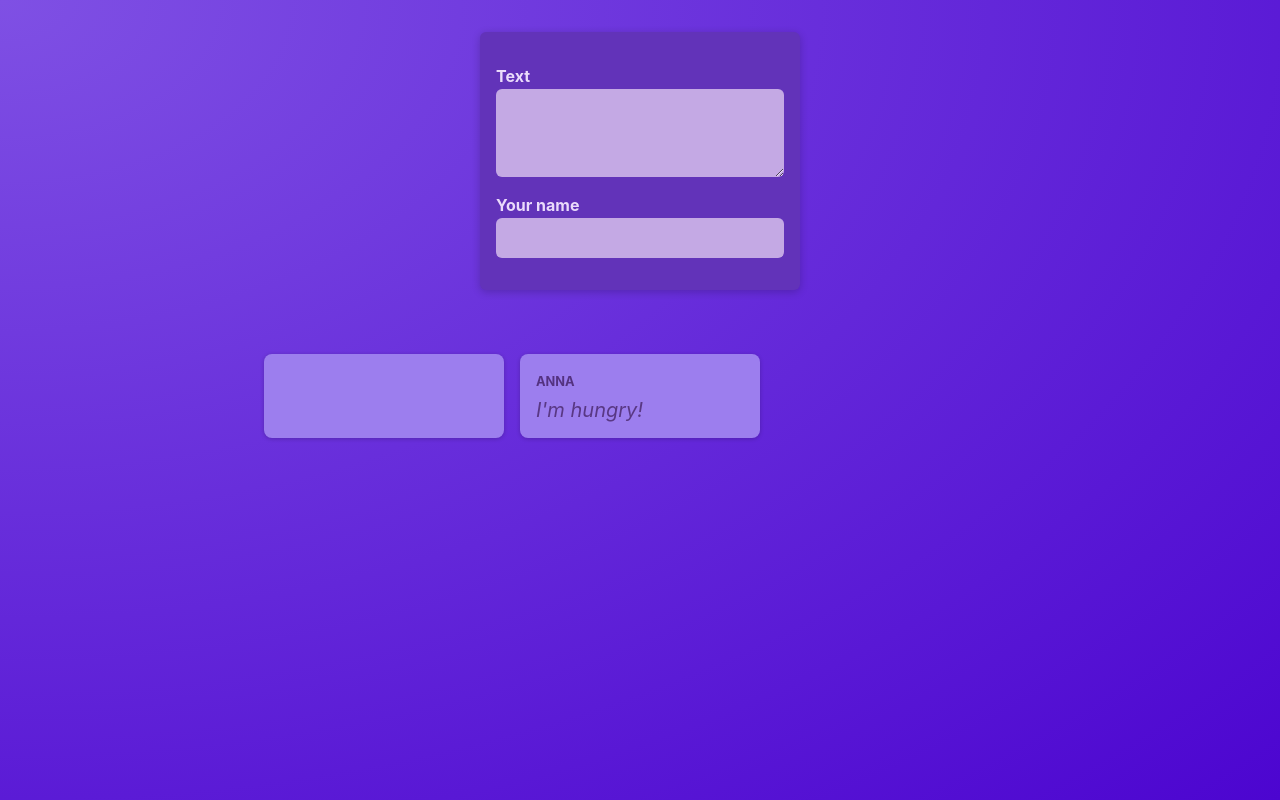
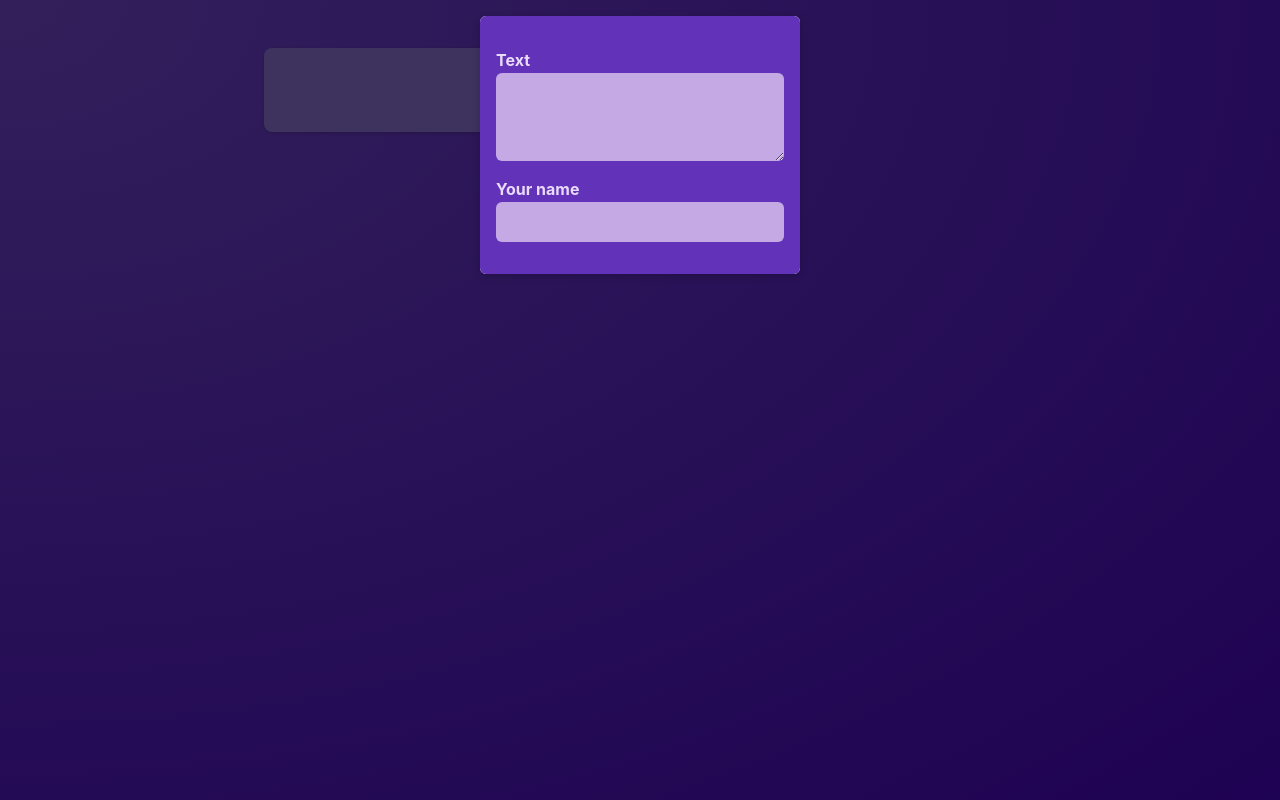
Before and after one commit to devbattery/react-crash-course, a React (Vite) app: page / in a window 1280 px wide. Built offline with nearby package versions, Linux system fonts and the light colour scheme.

Commit message:
Feat: 특별한 "children" 프로퍼티

```diff
--- /dev/null
+++ b/src/components/Modal.jsx
@@ -0,0 +1,14 @@
+import classes from "./Modal.module.css";
+
+function Modal({ children }) {
+  return (
+    <>
+      <div className={classes.backdrop} />
+      <dialog open className={classes.modal}>
+        {children}
+      </dialog>
+    </>
+  );
+}
+
+export default Modal;
--- /dev/null
+++ b/src/components/Modal.module.css
@@ -0,0 +1,18 @@
+.backdrop {
+  position: fixed;
+  top: 0;
+  left: 0;
+  width: 100%;
+  height: 100vh;
+  background-color: rgba(0, 0, 0, 0.6);
+  z-index: 1;
+}
+
+.modal {
+  border: none;
+  border-radius: 6px;
+  box-shadow: 0 2px 8px rgba(0, 0, 0, 0.2);
+  padding: 0;
+  overflow: hidden;
+  z-index: 1;
+}
--- a/src/components/NewPost.module.css
+++ b/src/components/NewPost.module.css
@@ -2,9 +2,6 @@
   background-color: #6233b9;
   padding: 1rem;
   width: 20rem;
-  margin: 2rem auto;
-  border-radius: 6px;
-  box-shadow: 0 2px 8px rgba(0, 0, 0, 0.2);
 }
 
 .form label {
--- a/src/components/Post.jsx
+++ b/src/components/Post.jsx
@@ -1,10 +1,10 @@
 import classes from "./Post.module.css";
 
-function Post(props) {
+function Post({ author, body }) {
   return (
     <li className={classes.post}>
-      <p className={classes.author}>{props.author}</p>
-      <p className={classes.text}>{props.body}</p>
+      <p className={classes.author}>{author}</p>
+      <p className={classes.text}>{body}</p>
     </li>
   );
 }
--- a/src/components/PostsList.jsx
+++ b/src/components/PostsList.jsx
@@ -2,6 +2,7 @@
 import classes from "./PostsList.module.css";
 import NewPost from "./NewPost.jsx";
 import { useState } from "react";
+import Modal from "./Modal.jsx";
 
 function PostsList() {
   const [enteredBody, setEnteredBody] = useState("");
@@ -17,10 +18,12 @@
 
   return (
     <>
-      <NewPost
-        onBodyChange={bodyChangeHandler}
-        onAuthorChange={authorChangeHandler}
-      />
+      <Modal>
+        <NewPost
+          onBodyChange={bodyChangeHandler}
+          onAuthorChange={authorChangeHandler}
+        />
+      </Modal>
       <ul className={classes.posts}>
         <Post author={enteredAuthor} body={enteredBody} />
         <Post author={"Anna"} body={"I'm hungry!"} />
```
